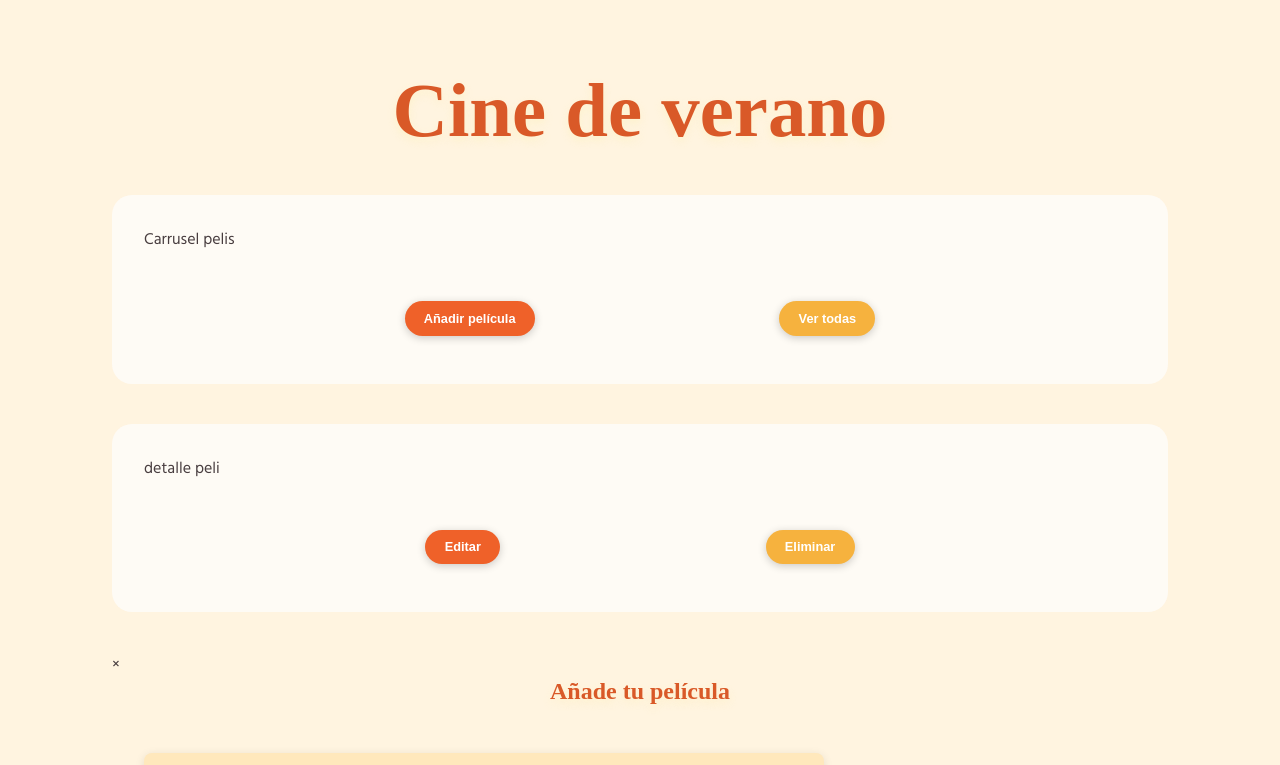
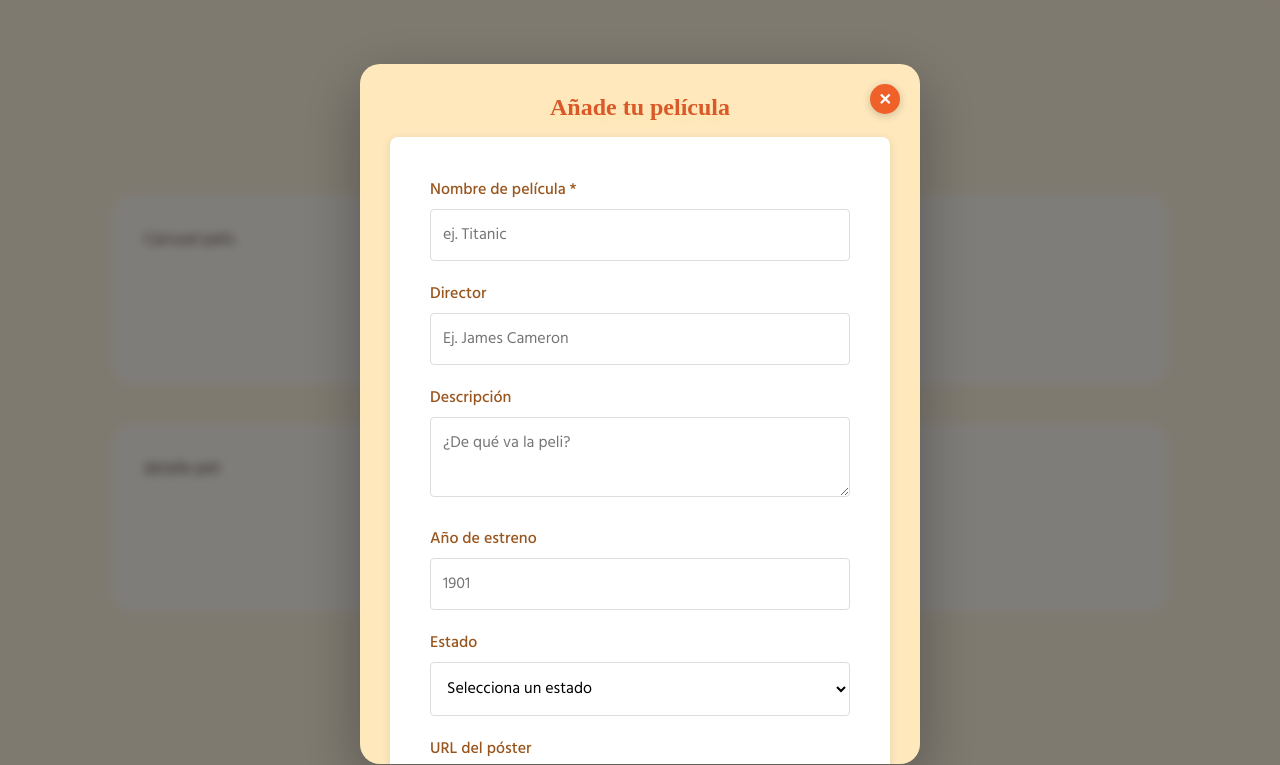
Before and after one commit to olgararo/F5-CinedeVerano, a website: page src/index.html in a window 1280 px wide. Both pictures are taken after a click on the button "Añadir película". Shown: the top 765 px of the page. Drawn offline with Linux system fonts and the light colour scheme; a web font is replaced by a local one.

Commit message:
Update on add movie functionality

```diff
--- a/src/index.html
+++ b/src/index.html
@@ -36,11 +36,12 @@
                 <button class="btn btn-secondary">Eliminar</button>
             </div>
         </section>
-        <div id="movieModal" class="modal">
+
+        <div id="add-movie-modal" class="modal">
             <div class="modal-content">
-                <span class="close" onclick="closeModal()">&times;</span>
+                <button class="btn-close" id="btn-close-cancel" aria-label="Cancelar añadir pelicula" onclick="closeModal()">✕</button>
                 <h2>Añade tu película</h2>
-                <form id="movieForm">
+                <form id="movie-form">
                     <div class="formContainer">
                         <div class="form-group">
                             <label for="title">Nombre de película *</label>
@@ -52,8 +53,7 @@
                         </div>
                         <div class="form-group">
                             <label for="movie_description_es">Descripción</label>
-                            <textarea type="text" id="movie_description_es"
-                                placeholder="¿De qué va la peli?"></textarea>
+                            <textarea id="movie_description_es" placeholder="¿De qué va la peli?"></textarea>
                         </div>
                         <div class="form-group">
                             <label for="year">Año de estreno</label>
@@ -70,13 +70,11 @@
                         </div>
                         <div class="form-group">
                             <label for="movie-poster">URL del póster</label>
-                            <input type="url" id="movie-poster" placeholder="https://images.google.com/..."
-                                pattern="https://.*">
+                            <input type="url" id="movie-poster" placeholder="https://images.google.com/..." pattern="https://.*">
                         </div>
                         <div class="form-group">
                             <label for="movie-trailer">URL del tráiler</label>
-                            <input type="url" id="movie-trailer" placeholder="https://youtube.com/watch?v=..."
-                                pattern="https://.*">
+                            <input type="url" id="movie-trailer" placeholder="https://youtube.com/watch?v=..." pattern="https://.*">
                         </div>
                         <div class="botonera">
                             <button type="submit" class="btn btn-primary" id="btn-save">Guardar película</button>
@@ -84,51 +82,7 @@
                     </div>
                 </form>
             </div>
-
-            <!-- <section id="add-movie-section">
-            <h2>Añade tu película</h2>
-            <button class="btn-close" id="btn-close-cancel" aria-label="Cancelar añadir pelicula">✕</button>
-            <form id="movieForm">
-                <div class="formContainer">
-                    <div class="form-group">
-                        <label for="title">Nombre de película *</label>
-                        <input type="text" id="title" placeholder="ej. Titanic" required>
         </div>
-                    <div class="form-group">
-                        <label for="director">Director</label>
-                        <input type="text" id="director" placeholder="Ej. James Cameron">
-                    </div>
-                    <div class="form-group">
-                        <label for="movie_description_es">Descripción</label>
-                        <textarea type="text" id="movie_description_es" placeholder="¿De qué va la peli?"></textarea>
-                    </div>
-                    <div class="form-group">
-                        <label for="year">Año de estreno</label>
-                        <input type="number" id="year" placeholder="1901" min="1900" max="2025">
-                    </div>
-                    <div class="form-group">
-                        <label for="status">Estado</label>
-                        <select id="status">
-                            <option value="">Selecciona un estado</option>
-                            <option value="pendiente">Pendiente</option>
-                            <option value="visto">Visto</option>
-                            <option value="favorito">Favorito</option>
-                        </select>
-                    </div>
-                    <div class="form-group">
-                        <label for="trailer">URL del trailer</label>
-                        <input type="url" id="trailer" placeholder="https://images.google.com/..."
-                            pattern="https://.*">
-                    </div>
-                    <label for="movie-poster">URL del póster</label><br>
-                    <input type="url" id="trailer" placeholder="https://youtube.com/watch?v=..."
-                            pattern="https://.*"><br>
-                </div>
-            </form>
-            <div class="botonera">
-                <button class="btn btn-primary" id="btn-done">Hecho</button>
-            </div>
-        </section>-->
         <section id="cartelera-section">
             <button class="btn-close close" id="btn-close-top" aria-label="Cerrar cartelera">✕</button>
             <h2>Cartelera</h2>
--- a/src/services.js
+++ b/src/services.js
@@ -16,7 +16,7 @@ async function printMovies() {
   const movieList = movies.map((movie) => {
     return (moviesContainer.innerHTML += `<img src="${movie.image}" alt="${movie.title} movie poster" class="img-cartelera">`);
   });
-
+  carteleraSection.scrollIntoView({ behavior: "smooth" }); //Scroll automático a la cartelera
   return movieList;
 }
 
@@ -35,15 +35,30 @@ btnCloseList.forEach((btnClose) => {
 const btnCancelForm = document.getElementById("btn-close-cancel");
 if (btnCancelForm) {
   btnCancelForm.addEventListener("click", function () {
-    document.getElementById("movieForm").reset();
+    document.getElementById("movie-form").reset();
     console.log("Formulario cancelado");
-    const addMovieSection = document.getElementById("add-movie-section");
-    addMovieSection.style.display = "none";
+    const addMovieModal = document.getElementById("add-movie-modal");
+    addMovieModal.style.display = "none";
   });
 }
 
 // AÑADIR PELÍCULA
 function createMovie() {
-  const addMovieSection = document.getElementById("add-movie-section");
-  addMovieSection.style.display = "block";
+  openModal(); // Llama a la función existente apra abrir el modal
 }
+
+//  MODAL FUNCION - gema
+function openModal() {
+  document.getElementById("add-movie-modal").style.display = "block";
+}
+function closeModal() {
+  document.getElementById("add-movie-modal").style.display = "none";
+  document.getElementById("movie-form").reset();
+}
+// ----Cerrar modal al hacer clic fuera
+window.onclick = function (event) {
+  const modal = document.getElementById("add-movie-modal");
+  if (event.target == modal) {
+    closeModal();
+  }
+};
--- a/src/styles.css
+++ b/src/styles.css
@@ -5,7 +5,7 @@
 
   /* Tipografía e iconos */
   --dusty-orange-title: #d95928; /* Título página */
-  --chocolate-brown-text: #483d3f; /* Texto principal (cuerpo) */
+  --chocolate-brown-text: #4a3a3d; /* Texto principal (cuerpo) */
   --white-text: #ffffff; /* Texto sobre botones oscuros */
   --milk-chocolate: #98551d; /* Iconos: flechas */
 
@@ -61,32 +61,49 @@ section {
 }
 
 /*------------ Sección Añadir película: Formulario-----------*/
-#add-movie-section {
-  display: none;
+
+.modal {
+  display: none; /* Oculto por defecto */
+  position: fixed; /* Fijo en la pantalla */
+  z-index: 1000; /* Encima del resto */
+  left: 0;
+  top: 0;
+  width: 100%; /* Que el fondo oscuro ocupe toda la pantalla */
+  height: 100%;
+  background-color: rgba(0, 0, 0, 0.5); /* Fondo oscuro semitransparente */
+  backdrop-filter: blur(5px); /* Efecto de desenfoque */
 }
 
-#movieForm{
-  display: flex;
-  flex-direction: column;
-  justify-content: center;
-  gap: 20px;
+.modal-content {
+  background: var(--buttery-yellow);
+  margin: 5% auto;
+  padding: 30px;
+  border-radius: 20px;
+  width: 90%;
+  max-width: 500px;
+  max-height: 80vh;
+  box-shadow: 0 20px 60px rgba(0, 0, 0, 0.3);
+  position: relative;
+  overflow-y: auto;
 }
 
 .formContainer {
   max-width: 600px;
   margin: 0 auto;
-  background: var(--buttery-yellow);
+  background: white;
   padding: 40px;
-  margin: 2rem;
   border-radius: 8px;
   box-shadow: 0 2px 10px rgba(0, 0, 0, 0.1);
 }
 
+.form-group {
+  margin-bottom: 20px;
+}
+
 .form-group label {
   display: block;
-  margin-top: 10px;
   margin-bottom: 6px;
-  color: #555;
+  color: var(--milk-chocolate);
   font-weight: 500;
   font-size: 16px;
 }
@@ -101,13 +118,15 @@ section {
   font-size: 16px;
   transition: border-color 0.3s ease;
   background: #fff;
+  box-sizing: border-box;
+  font-family: "Hind", sans-serif;
 }
 
 .form-group input:focus,
 .form-group textarea:focus,
 .form-group select:focus {
   outline: none;
-  border-color:  var(--milk-chocolate);
+  border-color: var(--milk-chocolate);
   box-shadow: 0 0 0 2px rgba(255, 140, 0, 0.15);
 }
 
@@ -116,9 +135,8 @@ section {
   min-height: 80px;
 }
 
+/* ------------------ Sección Cartelera -------------------- */
 
-
-/* ------------------ Sección Cartelera -------------------- */
 #cartelera-section {
   display: none;
 }
@@ -248,7 +266,6 @@ footer {
   transform: scale(0.95);
 }
 
-
 /* -----------RESPONSIVE------------- */
 
 /* Para pantallas más pequeñas */
```
Lines whose indentation alone changed are shown as unchanged.
